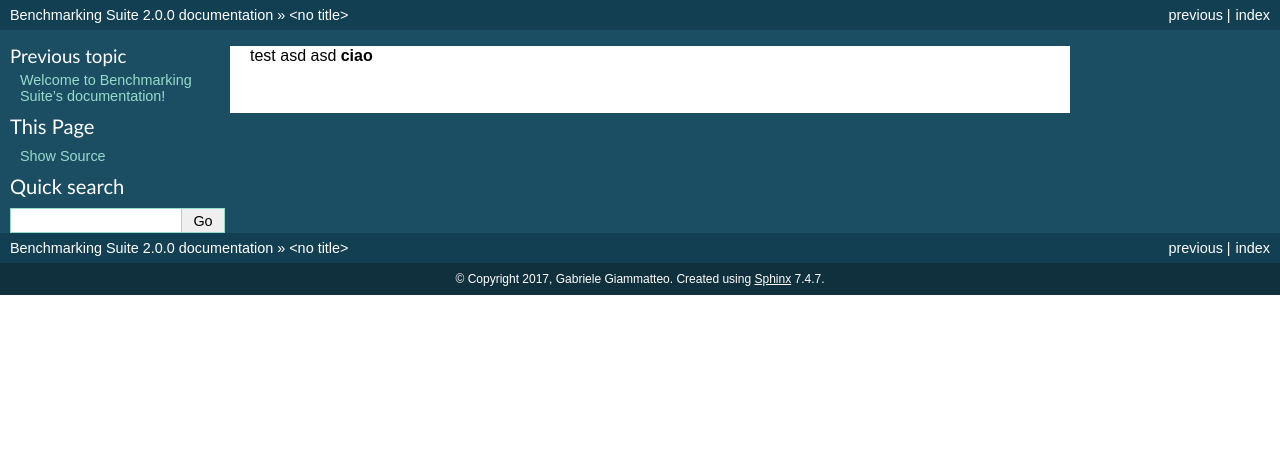
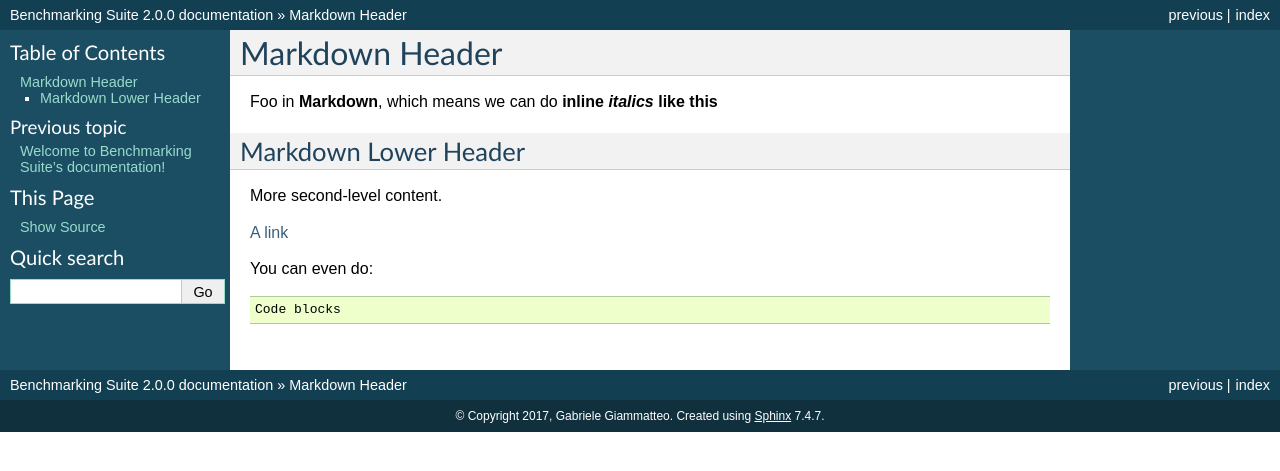
Before and after one commit to benchmarking-suite/benchmarking-controller, a Sphinx documentation site: the page built from docs/source/otherfile.md, in a window 1280 px wide. Shown: the top 471 px of the page. Built offline with Sphinx 7.4.7, drawn with Linux system fonts in a browser that asks for light colours.

Commit message:
docs generation

````diff
--- a/docs/source/index.rst
+++ b/docs/source/index.rst
@@ -13,6 +13,11 @@ Welcome to Benchmarking Suite's documentation!
    otherfile
 
 
+
+.. include:: ../../README.md
+
+
+
 Indices and tables
 ==================
 
--- a/docs/source/otherfile.md
+++ b/docs/source/otherfile.md
@@ -1,4 +1,16 @@
-test
-asd
-asd
-**ciao**
+## Markdown Header
+
+Foo in **Markdown**, which means we can do **inline *italics* like this**
+
+#### Markdown Lower Header
+
+More second-level content.
+
+[A link](http://rtfd.org)
+
+You can even do:
+
+```bash
+
+Code blocks
+```
````
Also changed, not shown: README.rst (renamed from README.md, +27 -0 lines).
